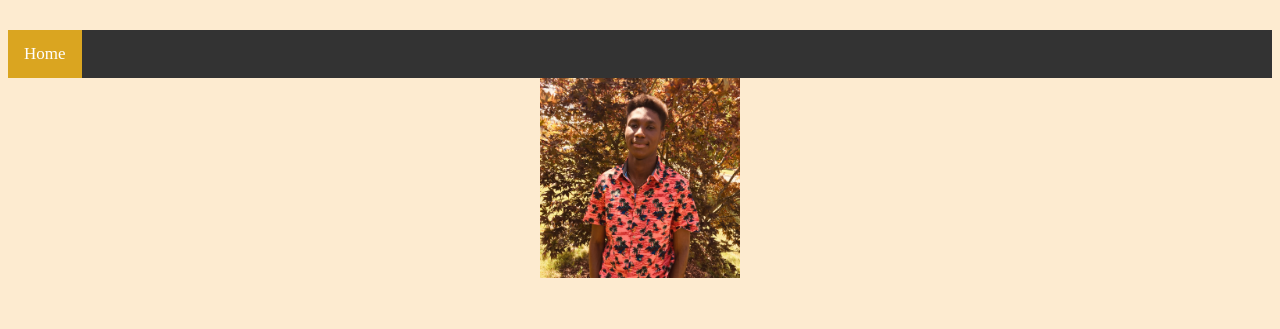
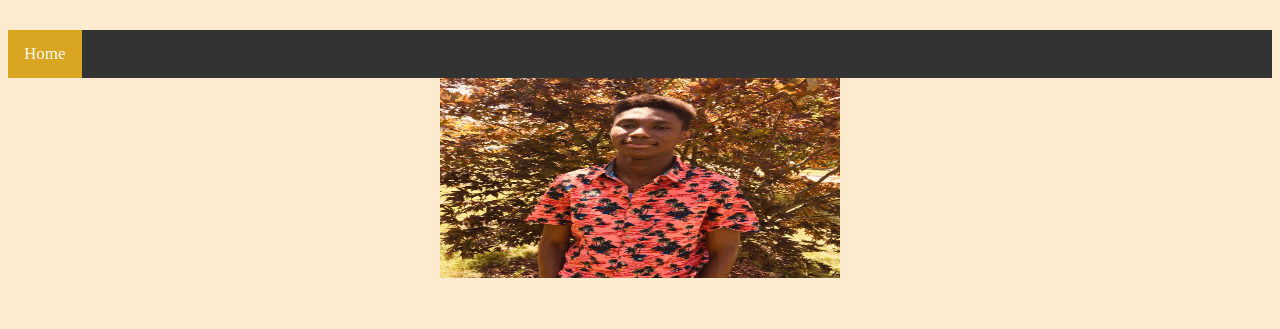
Before and after one commit to baiden00/baiden00.github.io, a plain HTML site: page index.html in a window 1280 px wide. Shown: the part 155-484 px from the top of the page. Drawn offline with Linux system fonts and the light colour scheme.

Commit message:
update
sss

```diff
--- a/static/index.css
+++ b/static/index.css
@@ -78,7 +78,7 @@ h2 {
 }
 
 .pictureofme {
-  width:200px; /* you can use % */
+  width:400px; /* you can use % */
   height:200px;
 }
 
```
